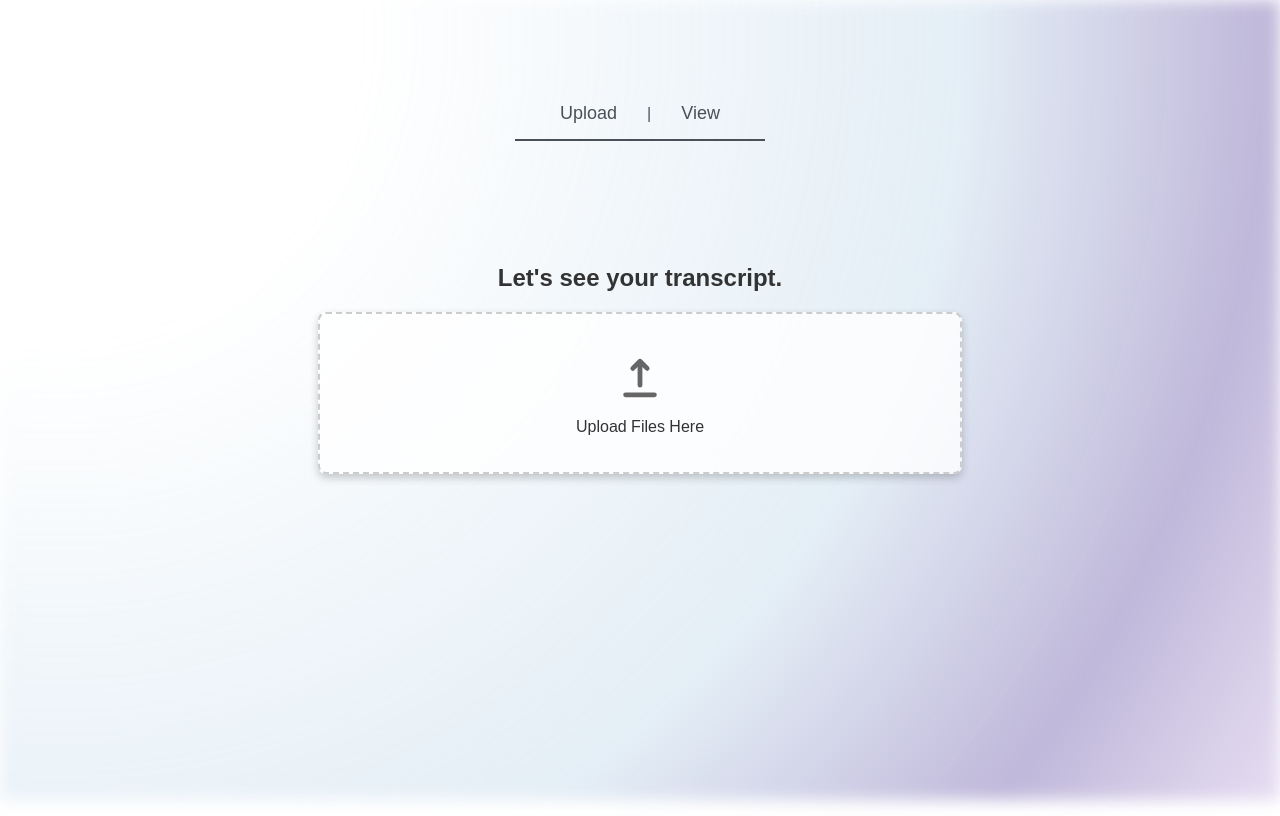
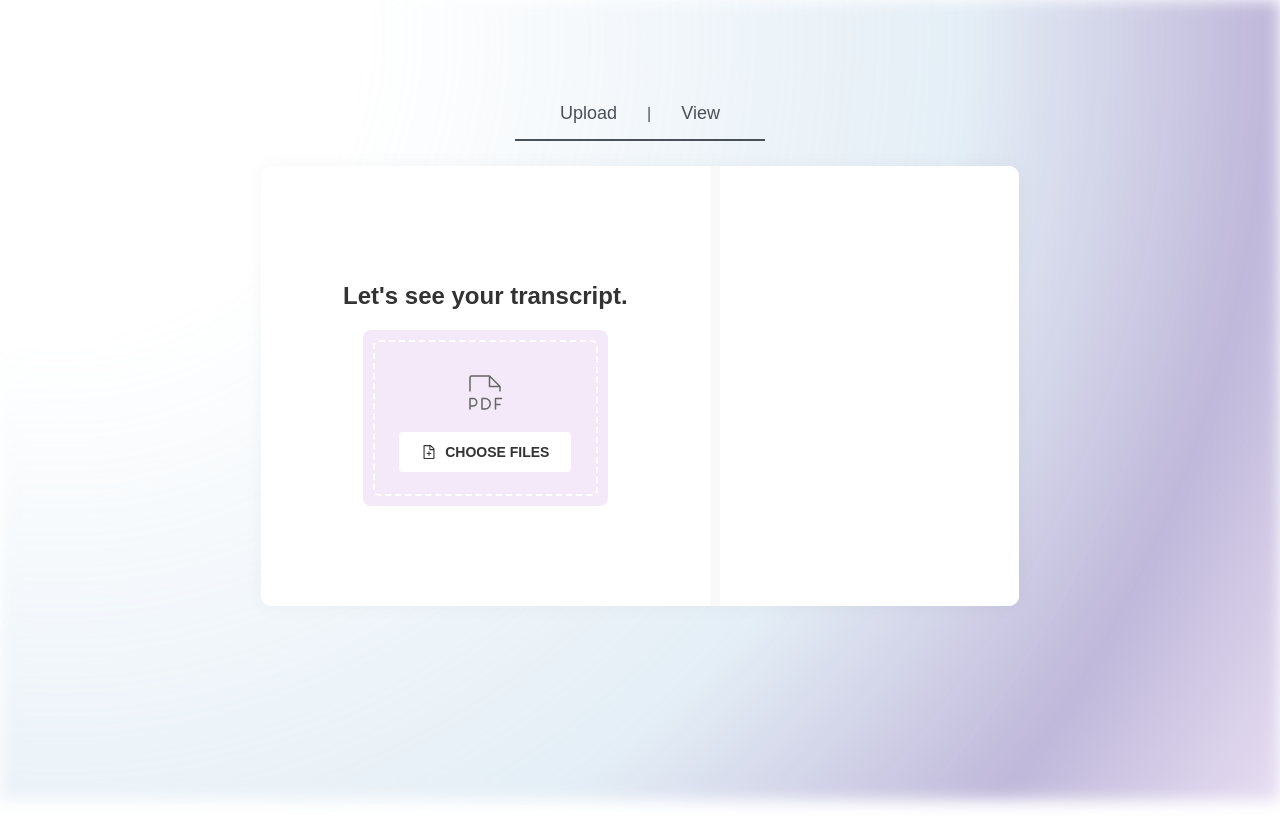
Before and after one commit to zikrya/Hackathon-Rilla, a Next.js app: page /upload in a window 1280 px wide. Built offline with nearby package versions, Linux system fonts and the light colour scheme.

Commit message:
added the two column layout and upload page components

```diff
--- /dev/null
+++ b/src/app/components/CommentSection.tsx
@@ -0,0 +1,8 @@
+import React from 'react';
+import './CommentSection.css';
+
+const CommentSection = () => {
+  return <div className="comment-section"></div>;
+};
+
+export default CommentSection;
--- a/src/app/components/DropZoneComponent.css
+++ b/src/app/components/DropZoneComponent.css
@@ -4,7 +4,7 @@
   align-items: center;
   height: 50vh;
   padding: 20px;
-  flex-direction: column
+  flex-direction: column;
 }
 
 .dropzone-title {
@@ -14,22 +14,31 @@
 }
 
 .dropzone {
+  position: relative;
   display: flex;
   flex-direction: column;
   justify-content: center;
   align-items: center;
-  width: 100%;
+  width: 50%;
   max-width: 600px;
   height: auto;
-  border: 2px dashed #cccccc;
   border-radius: 8px;
-  background-color: #f9f9f9;
-  transition: border-color 0.3s ease;
+  background-color: rgba(224, 200, 241, 0.4);
   padding: 20px;
-  background-color: rgba(255, 255, 255, 0.8);
-  background-blend-mode: overlay;
-  box-shadow: 0 4px 8px rgba(0, 0, 0, 0.2); /* Subtle shadow for depth */
+  overflow: hidden;
   transition: border-color 0.3s ease, background-color 0.3s ease;
+}
+
+.dropzone::before {
+  content: '';
+  position: absolute;
+  top: 10px;
+  left: 10px;
+  right: 10px;
+  bottom: 10px;
+  border: 2px dashed #ffffff;
+  border-radius: 6px;
+  pointer-events: none;
 }
 
 .dropzone:hover {
@@ -42,7 +51,26 @@
 }
 
 .dropzone-text {
-  font-size: 16px;
+  font-size: 14px;
+  font-weight: bold;
   color: #333333;
   text-align: center;
+  cursor: pointer;
+  background-color: rgb(255, 255, 255);
+  border: 2px solid #ffffff;
+  border-radius: 4px;
+  padding: 10px 20px;
+  display: inline-flex;
+  align-items: center;
+  gap: 8px;
+  transition: background-color 0.3s ease, border-color 0.3s ease;
 }
+
+.dropzone-text:hover {
+  background-color: rgba(224, 200, 241, 0.6);
+  border-color: rgba(224, 200, 241, 0.4);
+}
+
+.file-input {
+  display: none;
+}
--- a/src/app/components/DropZoneComponent.tsx
+++ b/src/app/components/DropZoneComponent.tsx
@@ -1,13 +1,14 @@
 "use client";
 
-import { useCallback } from "react"
-import { useDropzone } from "react-dropzone"
-import { HiUpload } from "react-icons/hi";
+import { useCallback } from "react";
+import { useDropzone } from "react-dropzone";
+import { AiOutlineFileAdd } from "react-icons/ai";
 import './DropZoneComponent.css';
+import { PiFilePdfThin } from "react-icons/pi";
 
 const DropZoneComponent = () => {
 
-  const onDrop = useCallback ((acceptedFiles: any) => {
+  const onDrop = useCallback((acceptedFiles: any) => {
       console.log(acceptedFiles);
     }, []);
 
@@ -18,10 +19,14 @@ const DropZoneComponent = () => {
         <h1 className="dropzone-title">Let's see your transcript.</h1>
         <div {...getRootProps()} className="dropzone">
             <input {...getInputProps()}/>
-            <HiUpload className="dropzone-icon" size={48} />
-            <p className="dropzone-text">Upload Files Here</p>
+            <PiFilePdfThin className="dropzone-icon" size={48} />
+            <p className="dropzone-text">
+              <AiOutlineFileAdd size={16} />
+              CHOOSE FILES
+            </p>
         </div>
     </div>
-  )
+  );
 }
+
 export default DropZoneComponent;
--- a/src/app/components/Navbar.tsx
+++ b/src/app/components/Navbar.tsx
@@ -1,7 +1,6 @@
-// app/components/Navbar.tsx
 import React from 'react';
-import Link from 'next/link'; // Import Next.js Link component
-import './Navbar.css'; // Ensure your styles are imported correctly
+import Link from 'next/link';
+import './Navbar.css';
 
 const Navbar: React.FC = () => {
   return (
--- /dev/null
+++ b/src/app/components/TwoColumnLayout.css
@@ -0,0 +1,21 @@
+.container {
+  display: flex;
+  background-color: #f9f9f9;
+  border-radius: 10px;
+  gap: 10px;
+  margin-left: 20%;
+  margin-right: 20%;
+  margin-top: 2%;
+  overflow: hidden;
+  box-shadow: 0 0 20px rgba(0, 0, 0, 0.041);
+}
+
+.left-column {
+  flex: 1.5;
+  background-color: #ffffff;
+}
+
+.right-column {
+  flex: 1;
+  background-color: #ffffff;
+}
--- /dev/null
+++ b/src/app/components/TwoColumnLayout.tsx
@@ -0,0 +1,19 @@
+import React from 'react';
+import './TwoColumnLayout.css';
+
+const TwoColumnLayout: React.FC<{ children: React.ReactNode }> = ({ children }) => {
+  const [leftContent, rightContent] = React.Children.toArray(children);
+
+  return (
+    <div className="container">
+      <div className="left-column">
+        {leftContent} {/* left side content */}
+      </div>
+      <div className="right-column">
+        {rightContent} {/* right side content */}
+      </div>
+    </div>
+  );
+};
+
+export default TwoColumnLayout;
--- a/src/app/upload/page.tsx
+++ b/src/app/upload/page.tsx
@@ -1,7 +1,21 @@
+import React from 'react';
+import TwoColumnLayout from '../components/TwoColumnLayout'; // Adjust the import path if necessary
 import DropZoneComponent from '../components/DropZoneComponent';
+import CommentComponent from '../components/CommentSection';
 
 const UploadPage: React.FC = () => {
-  return <DropZoneComponent />;
+  return (
+    <TwoColumnLayout>
+      <div className="left-side">
+        <DropZoneComponent />
+        {/* You can add more components to the left side here */}
+      </div>
+      <div className="right-side">
+        <CommentComponent />
+        {/* You can add more components to the right side here */}
+      </div>
+    </TwoColumnLayout>
+  );
 };
 
 export default UploadPage;
```
Also changed, not shown: src/app/components/CommentSection.css (added).
